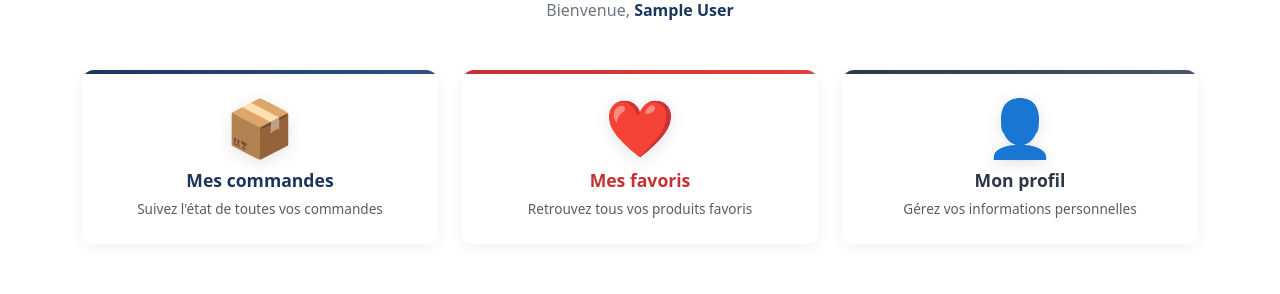
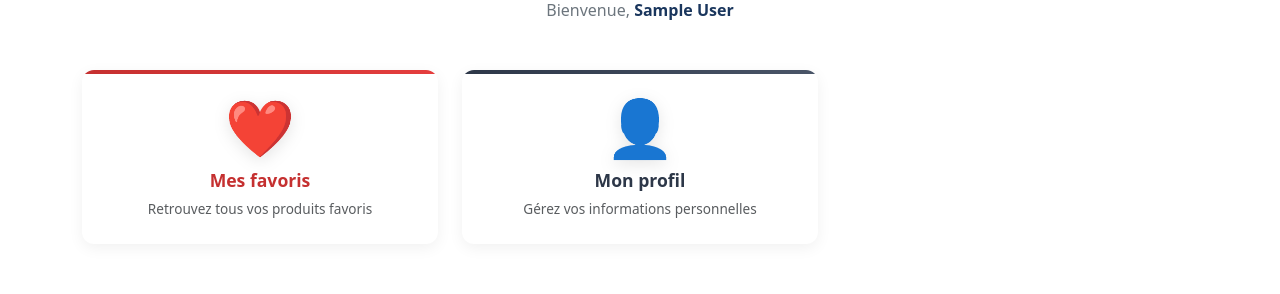
Before and after one commit to Douabaghdadi/PatisserieLaRosa, a Next.js app in the folder frontend/: page /client in a window 1280 px wide. Shown: the part 321-615 px from the top of the page. Built offline with nearby package versions, Linux system fonts and the light colour scheme; no server answers; sample sign-in values are in the browser's storage.

Commit message:
feat: Remove orders card from client dashboard

```diff
--- a/frontend/app/client/page.tsx
+++ b/frontend/app/client/page.tsx
@@ -68,14 +68,6 @@ export default function ClientDashboard() {
   };
 
   const dashboardCards: DashboardCard[] = [
-    {
-      title: "Mes commandes",
-      subtitle: "Suivez l'état de toutes vos commandes",
-      icon: "📦",
-      link: "/client/orders",
-      color: "#1a365d",
-      bgGradient: "linear-gradient(135deg, #1a365d 0%, #2c5282 100%)"
-    },
     {
       title: "Mes favoris",
       subtitle: "Retrouvez tous vos produits favoris",
```
